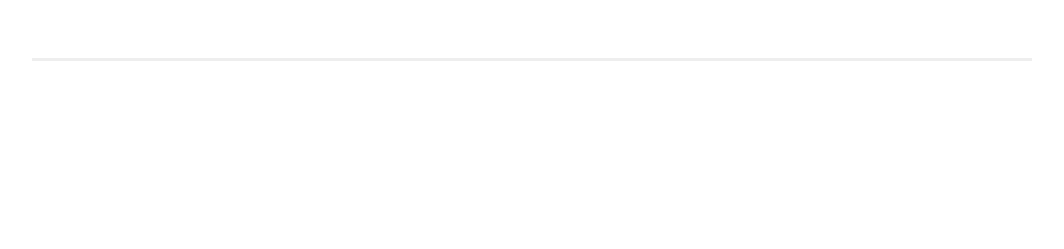
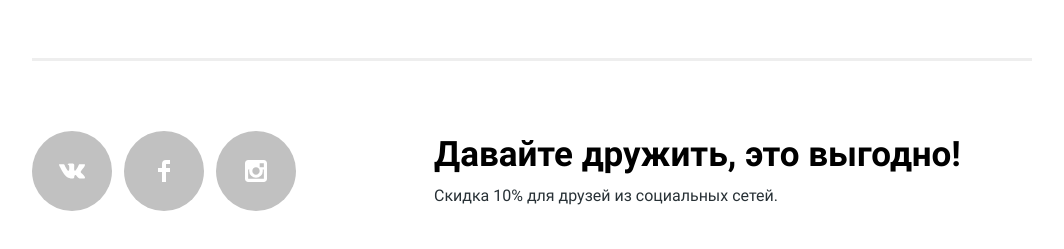
Before and after one commit to adastion/Nerds, a website: page docs/index.html in a window 1280 px wide. Shown: the part 2361-2610 px from the top of the page, without its empty margins (108-1172 px from the left). Before the commit the page ends 2422 px from the top, so only its background shows below. Drawn offline with Linux system fonts and the light colour scheme; files whose address does not match are found by name.

Commit message:
Adding footer

```diff
--- a/docs/index.html
+++ b/docs/index.html
@@ -173,7 +173,35 @@
       </ul>
     </main>
     <footer>
-
+      <div class="footer">
+        <ul class="footer__social">
+          <li class="footer__item">
+            <a href="#" class="footer__link">
+              <svg class="footer__icon">
+                <use xlink:href="images/sprite.svg#vk-icon"></use>
+              </svg>
+            </a>
+          </li>
+          <li class="footer__item">
+            <a href="#" class="footer__link">
+              <svg class="footer__icon">
+                <use xlink:href="images/sprite.svg#fb-icon"></use>
+              </svg>
+            </a>
+          </li>
+          <li class="footer__item">
+            <a href="#" class="footer__link">
+              <svg class="footer__icon">
+                <use xlink:href="images/sprite.svg#insta-icon"></use>
+              </svg>
+            </a>
+          </li>
+        </ul>
+        <div class="footer__message">
+          <h3 class="footer__title">Давайте дружить, это выгодно!</h3>
+          <p class="footer__subtitle">Скидка 10% для друзей из социальных сетей.</p>
+        </div>
+      </div>
     </footer>
   </div>
   <script src="js/app.min.js"></script>
--- /dev/null
+++ b/src/scss/assets/components/footer.scss
@@ -0,0 +1,40 @@
+.footer {
+  padding: 4.375rem 0;
+  display: flex;
+  align-items: center;
+  gap: 1.5rem 8.625rem;
+
+		&__social {
+      display: flex;
+      gap: 0.75rem;
+		}
+
+		&__item {
+		}
+
+		&__link {
+      display: flex;
+      justify-content: center;
+      align-items: center;
+      width: 5rem;
+      height: 5rem;
+      border-radius: 50%;
+      background: $silver;
+		}
+
+		&__icon {
+      width: 1.625rem;
+      height: 1.375rem;
+      fill: $white;
+		}
+
+		&__message {
+      flex-grow: 1;
+		}
+
+		&__title {
+		}
+
+		&__subtitle {
+		}
+}
--- a/src/scss/style.scss
+++ b/src/scss/style.scss
@@ -14,3 +14,4 @@
 @import 'assets/components/advantages';
 @import 'assets/components/studio';
 @import 'assets/components/logotypes';
+@import 'assets/components/footer';
```
Also changed, not shown: src/index.html (+29 -1 lines), docs/css/style.css, docs/css/style.min.css.
